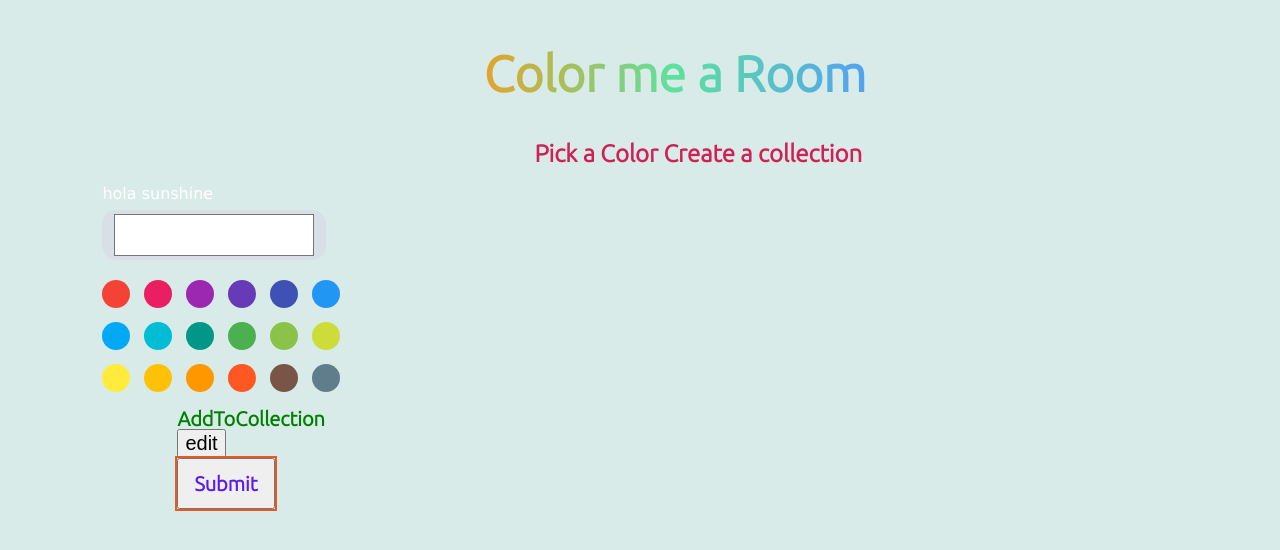
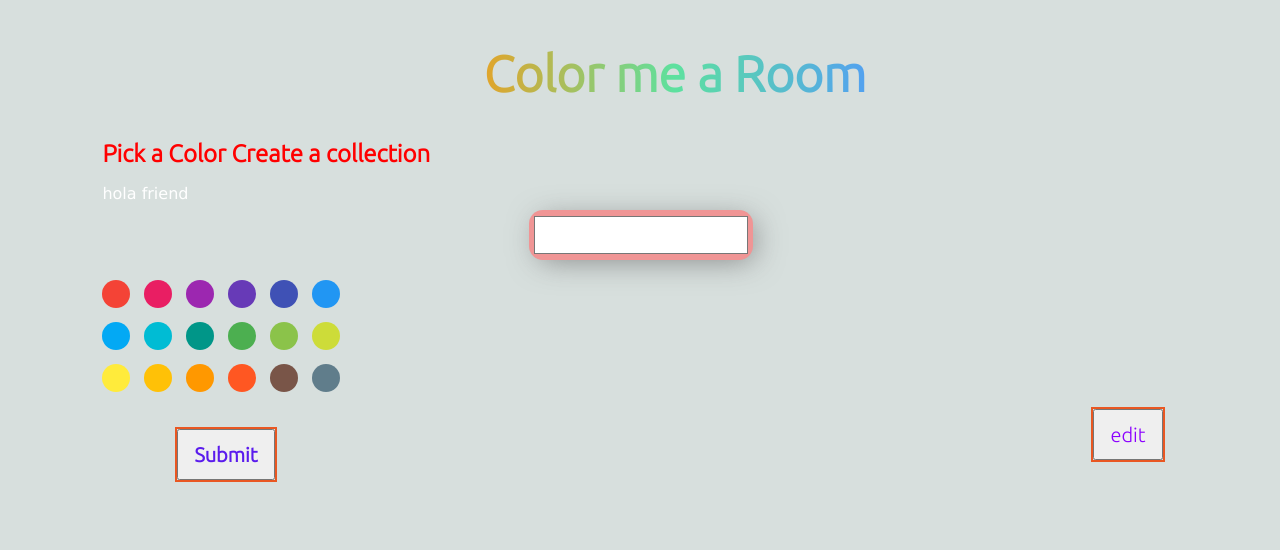
Before and after one commit to hortencia718/design-a-room, a React (Create React App) app: page / in a window 1280 px wide. Shown: the top 550 px of the page. Built offline with nearby package versions, Linux system fonts and the light colour scheme; no server answers.

Commit message:
color picker

```diff
--- a/src/App.css
+++ b/src/App.css
@@ -25,7 +25,7 @@
 
 
 body{
-  background-color: rgba(202, 228, 224, 0.708);
+  background-color: rgba(200, 210, 208, 0.708);
 }
 .base-container{
   width:100%;
@@ -35,7 +35,7 @@ body{
   outline-offset: 6px;
 }
 
-.header{
+div.header{
   font-size: 35px;
   font-weight: bold;
   color:rgb(255, 132, 0);
@@ -187,13 +187,13 @@ div.flex-item.colors{
 
 /* input for create room */
  div.form-group input{
-  font-family: Ubuntu, Helvetica, sans-serif;
-  font-size: 10px;
+  font-family: Ubuntu;
+  font-size: 16px;
   font-weight: bold;
-  color:rgb(72, 200, 247);
+  color:rgb(240, 9, 9);
   margin-left: 40px;
   padding: 20px 15px;
-  /* border-radius: 3em; */
+  border-radius: 3em;
   }
 
 
@@ -220,17 +220,6 @@ div.flex-item.colors{
 }
 
 
-
-  h2{
-  font-family:Ubuntu;
-  font-weight: bold;
-  color: rgb(207, 33, 85);
-  margin-left: 18em;
-
-}
-
-
-
 /* color picker */
 div.color-picker{
   width:84%;
@@ -242,16 +231,22 @@ div.color-picker{
   transition: background-color .3s;
 }
 /* color picker information not sure going to use */
-/* input {
+  div.color-picker input {
   width: 20%;
   margin-left: calc(40% - 3px);
   margin-bottom: 20px;
   padding: 2px 3px;
-  border: none;
-  background: white;
+  /* border: none; */
+  background: rgb(240, 149, 149);
   box-shadow: 5px 5px 30px -5px rgba(112, 112, 112, 0.8);
   transition: box-shadow .3s;
-} */
+}
+
+div.color-picker h2{
+  font-family:Ubuntu;
+  color: red;
+  margin:center;
+}
 
 input:hover{
   cursor: pointer;
@@ -272,19 +267,21 @@ div.container.fulid {
   font-size: 12px;
 }
 
-.keep{
+div.keep{
   font-family: Ubuntu;
   font-size: 20px;
   color:green;
+  text-align: center;
 }
-/* button.add, button.trash{
+ button.trash{
   font-family: Ubuntu;
   color:rgb(140, 0, 255);
   display:block;
+  float:right;
   padding: 12px 15px;
   outline: 2px solid rgb(233, 87, 34);
   margin: 0 auto;
-} */
+}
 
 button.add{
   font-family: Ubuntu;
--- a/src/components/RoomCollection.jsx
+++ b/src/components/RoomCollection.jsx
@@ -60,12 +60,17 @@ class  RoomCollection extends React.Component {
     return (
         <div className="color-picker">
             <h2>Pick a Color Create a  collection</h2>
+            {/* <p className= "how it works">
+            how it works you select from the dropdown color picker for a color of your
+            choice .
+            then you place it  in your keep stack .
+            </p> */}
             <div className="Conatiner fulid">
 
 
             </div>
           <div style={{color:this.state.background}}>
-            hola sunshine
+           hola friend
           </div>
 
             <input type="color" value="#ffffff"></input>
@@ -83,7 +88,7 @@ class  RoomCollection extends React.Component {
 
                 <div className="Container add collection button">
 
-                <div className="keep">AddToCollection</div>
+                {/* <div className="keep">AddToCollection</div> */}
                 <button type="submit" className="trash">edit</button>
                 <br></br>
                 <button type="submit" className="add">Submit</button>
```
